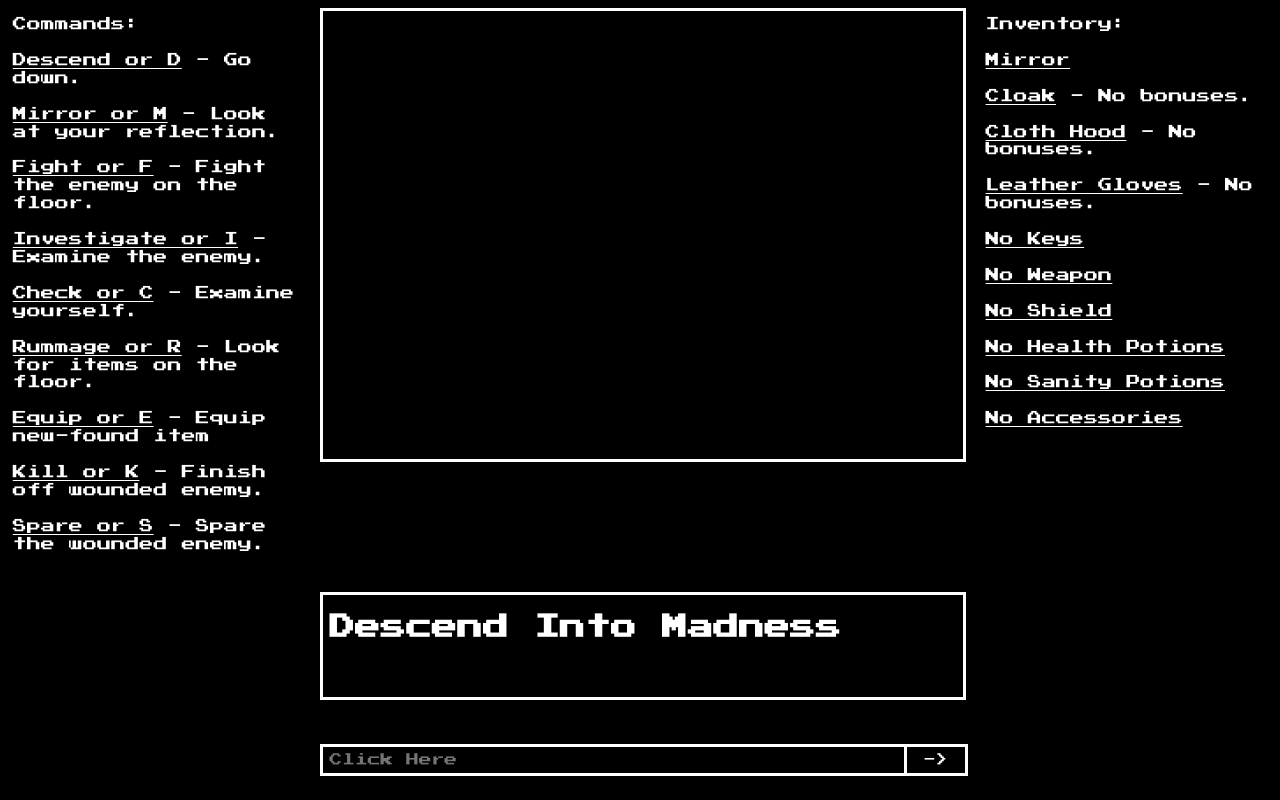
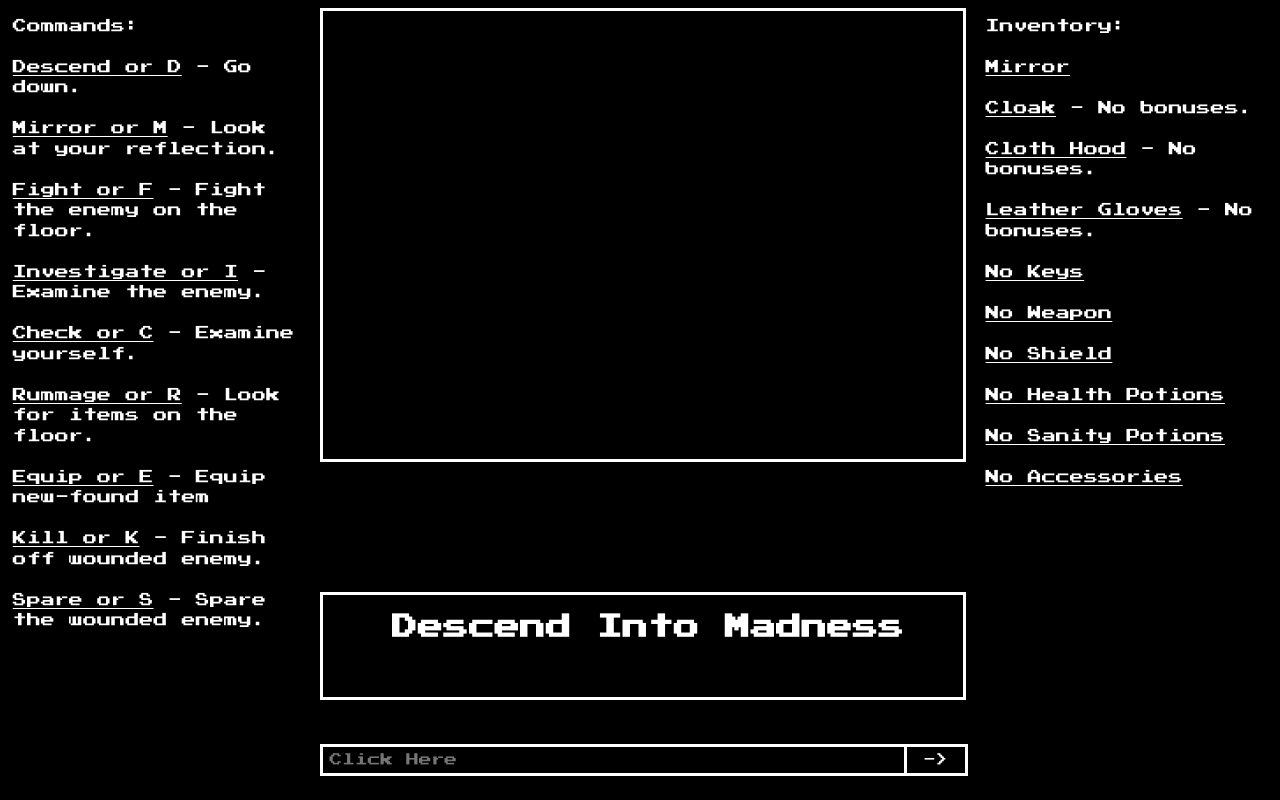
Before and after one commit to karen-barseghyan/TheTextBasedRPG, a plain HTML site: page index.html in a window 1280 px wide. Drawn offline with Linux system fonts and the light colour scheme.

Commit message:
Add files via upload

```diff
--- a/css/app.css
+++ b/css/app.css
@@ -13,7 +13,10 @@ body{
 }
 
 
-
+h1{
+    position:relative;
+    left:10%;
+}
 
 #visuals{
     height:35vw;
@@ -76,7 +79,7 @@ button{
     position:absolute;
     left:1%;
     font-size:1.1vw;
-    line-height:1.4vw;
+    line-height:1.6vw;
     top:2%;
 }
 
@@ -86,7 +89,7 @@ button{
     position:absolute;
     right:0%;
     font-size:1.1vw;
-    line-height:1.4vw;
+    line-height:1.6vw;
     top:2%;
 }
 
```
